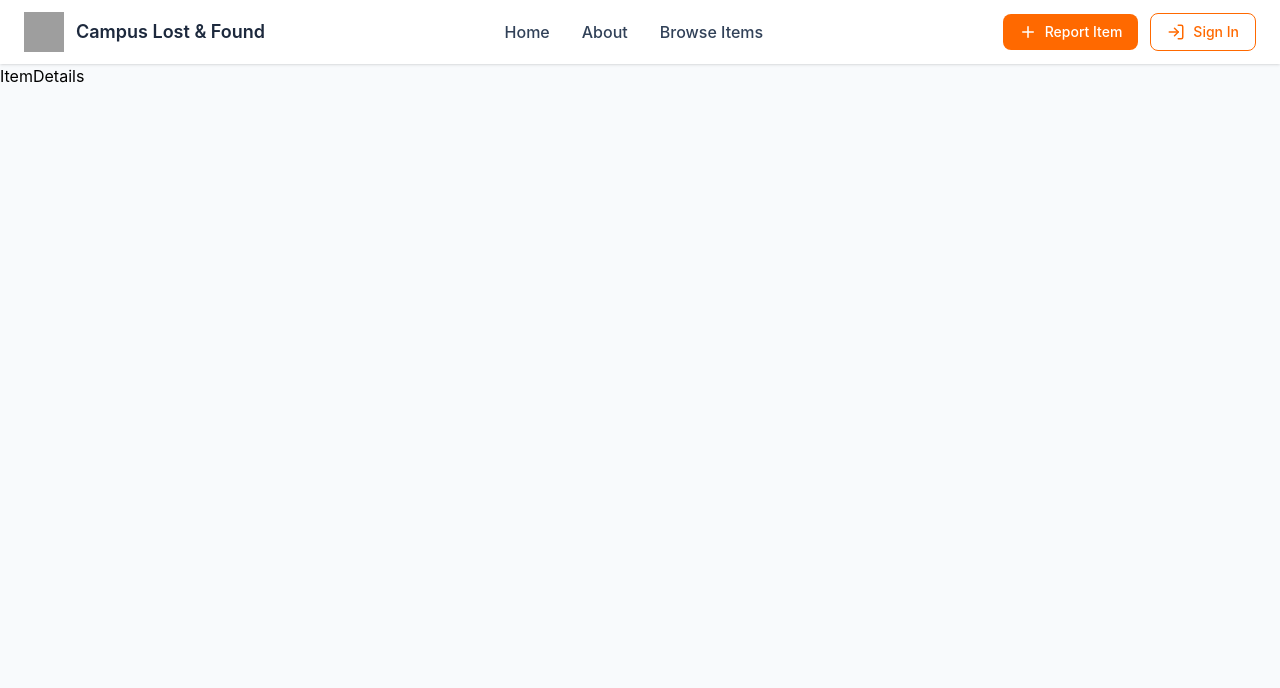
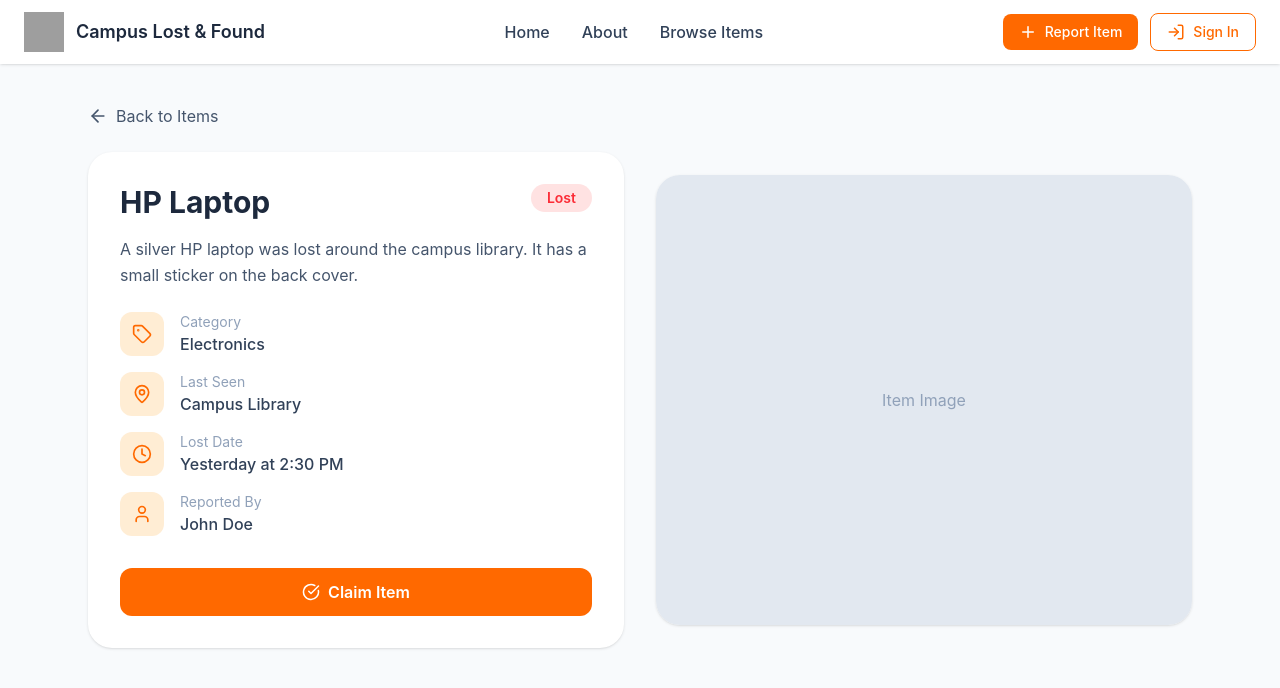
Before and after one commit to armstrong-khisa/Campus-Lost-and-Found-Management-System, a React (Vite) app in the folder client/: page /items/1 in a window 1280 px wide. Shown: the top 688 px of the page. Built offline with nearby package versions, Linux system fonts and the light colour scheme; grey boxes are pictures that could not be loaded.

Commit message:
Create item details page layout

```diff
--- a/client/src/pages/ItemDetails.jsx
+++ b/client/src/pages/ItemDetails.jsx
@@ -1,9 +1,164 @@
-import React from 'react'
+import { ArrowLeft, MapPin, Clock, User, Tag, CheckCircle } from "lucide-react";
+import { useNavigate } from "react-router-dom";
 
-const ItemDetails = () => {
+function ItemDetails() {
+  const navigate = useNavigate();
+
   return (
-    <div>ItemDetails</div>
-  )
+    <section className="min-h-screen bg-slate-50 py-10">
+
+      <div className="max-w-6xl mx-auto px-6">
+
+
+        {/* Back Button */}
+        <button
+          onClick={() => navigate(-1)}
+          className="flex items-center gap-2 text-slate-600 hover:text-orange-500 mb-6"
+        >
+          <ArrowLeft size={20} />
+          Back to Items
+        </button>
+
+
+
+        <div className="grid md:grid-cols-2 gap-8 items-center">
+
+
+          {/* LEFT CONTENT */}
+
+          <div className="rounded-3xl bg-white shadow p-8 order-2 md:order-1">
+
+
+            <div className="flex justify-between items-start">
+
+              <h1 className="text-3xl font-bold text-slate-800">
+                HP Laptop
+              </h1>
+
+
+              <span className="rounded-full bg-red-100 px-4 py-1 text-sm font-semibold text-red-500">
+                Lost
+              </span>
+
+            </div>
+
+
+
+            <p className="mt-4 text-slate-600 leading-relaxed">
+              A silver HP laptop was lost around the campus library.
+              It has a small sticker on the back cover.
+            </p>
+
+
+
+            {/* Details */}
+
+            <div className="mt-6 space-y-4">
+
+
+              <Info
+                icon={<Tag size={20}/>}
+                title="Category"
+                value="Electronics"
+              />
+
+
+              <Info
+                icon={<MapPin size={20}/>}
+                title="Last Seen"
+                value="Campus Library"
+              />
+
+
+              <Info
+                icon={<Clock size={20}/>}
+                title="Lost Date"
+                value="Yesterday at 2:30 PM"
+              />
+
+
+              <Info
+                icon={<User size={20}/>}
+                title="Reported By"
+                value="John Doe"
+              />
+
+
+            </div>
+
+
+
+            {/* Claim Button */}
+
+            <button
+              className="mt-8 flex items-center justify-center gap-2 w-full h-12 rounded-xl bg-orange-500 text-white font-semibold hover:bg-orange-600"
+            >
+              <CheckCircle size={18}/>
+              Claim Item
+            </button>
+
+
+          </div>
+
+
+
+
+
+          {/* RIGHT IMAGE */}
+
+          <div className="rounded-3xl overflow-hidden bg-white shadow order-1 md:order-2">
+
+
+            <div className="h-[450px] bg-slate-200 flex items-center justify-center">
+
+              <span className="text-slate-400">
+                Item Image
+              </span>
+
+            </div>
+
+
+          </div>
+
+
+
+        </div>
+
+
+      </div>
+
+    </section>
+  );
 }
 
-export default ItemDetails
+
+
+function Info({ icon, title, value }) {
+
+  return (
+    <div className="flex items-center gap-4">
+
+      <div className="h-11 w-11 rounded-xl bg-orange-100 flex items-center justify-center text-orange-500">
+        {icon}
+      </div>
+
+
+      <div>
+
+        <p className="text-sm text-slate-400">
+          {title}
+        </p>
+
+        <p className="font-medium text-slate-700">
+          {value}
+        </p>
+
+      </div>
+
+
+    </div>
+  );
+}
+
+
+export default ItemDetails;
```
